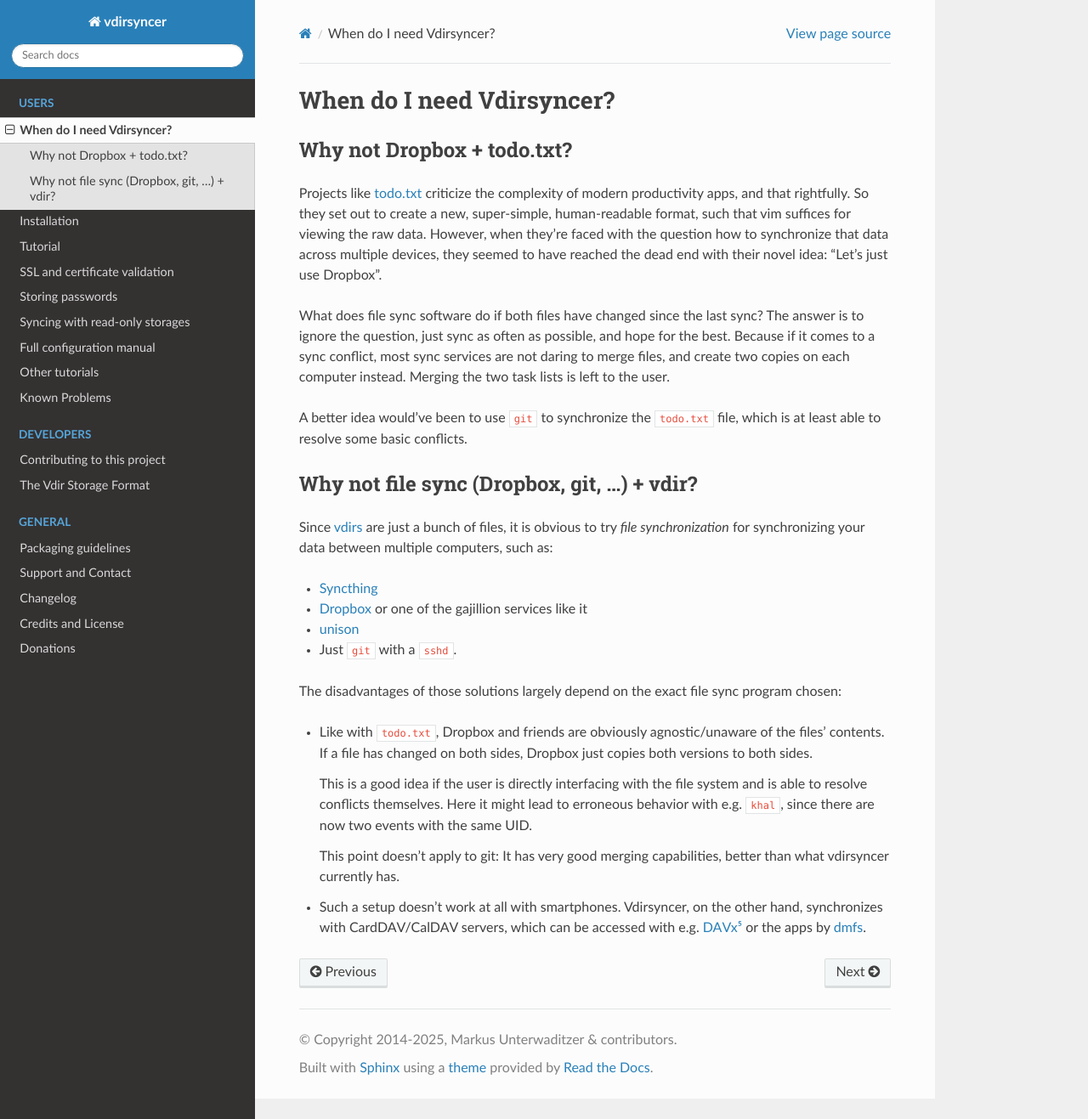
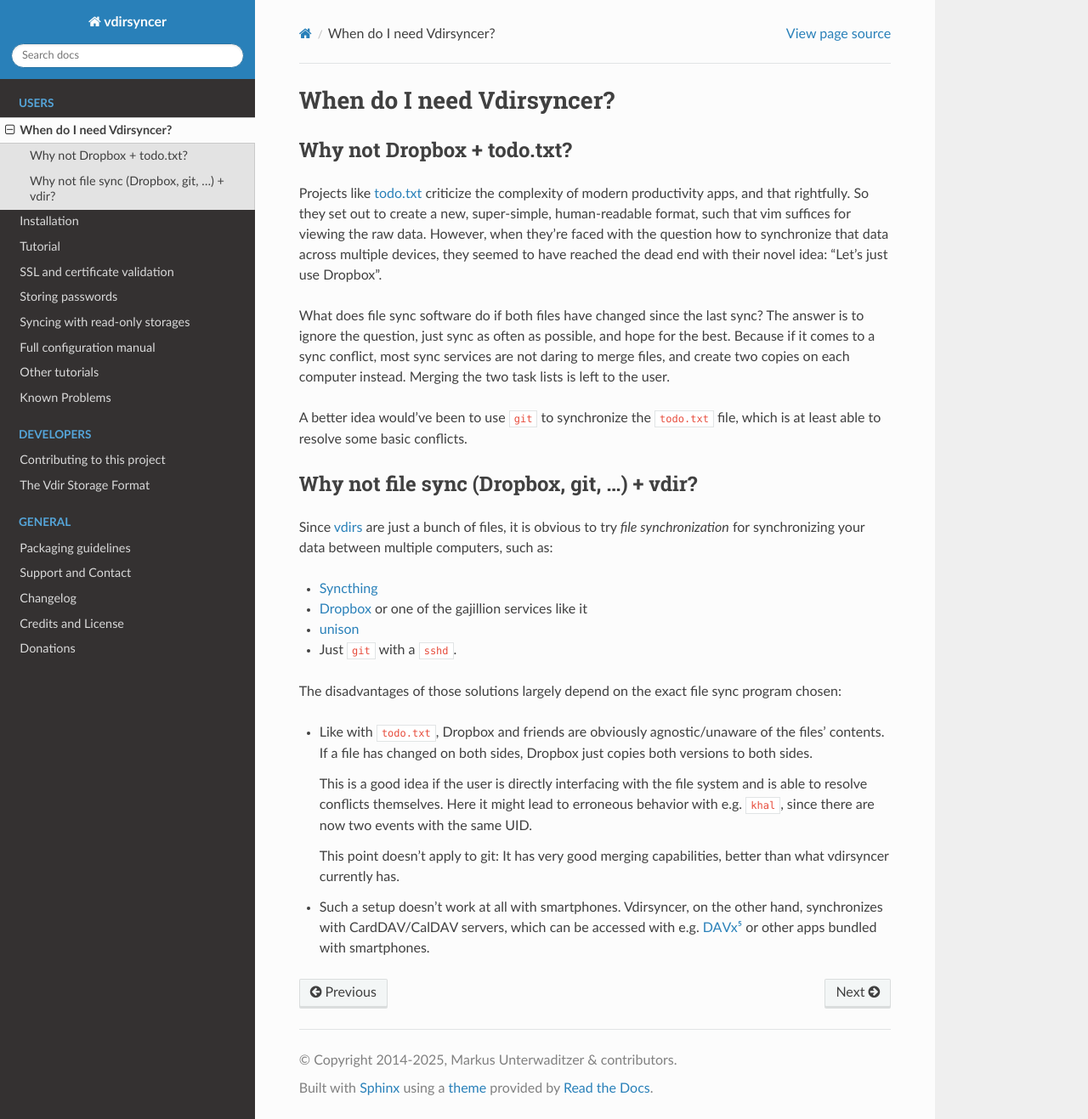
Before and after one commit to pimutils/vdirsyncer, a Sphinx documentation site: the page built from docs/when.rst, in a window 1280 px wide and 1317 px high. Shown: the whole window at 85% size. Built offline with Sphinx 7.4.7 and the Read the Docs theme 3.1.0, drawn with Linux system fonts in a browser that asks for light colours.

Commit message:
Remove reference to dead domain

```diff
--- a/docs/when.rst
+++ b/docs/when.rst
@@ -50,7 +50,6 @@
 
 * Such a setup doesn't work at all with smartphones. Vdirsyncer, on the other
   hand, synchronizes with CardDAV/CalDAV servers, which can be accessed with
-  e.g. DAVx⁵_ or the apps by dmfs_.
+  e.g. DAVx⁵_ or other apps bundled with smartphones.
 
 .. _DAVx⁵: https://www.davx5.com/
-.. _dmfs: https://dmfs.org/
```
